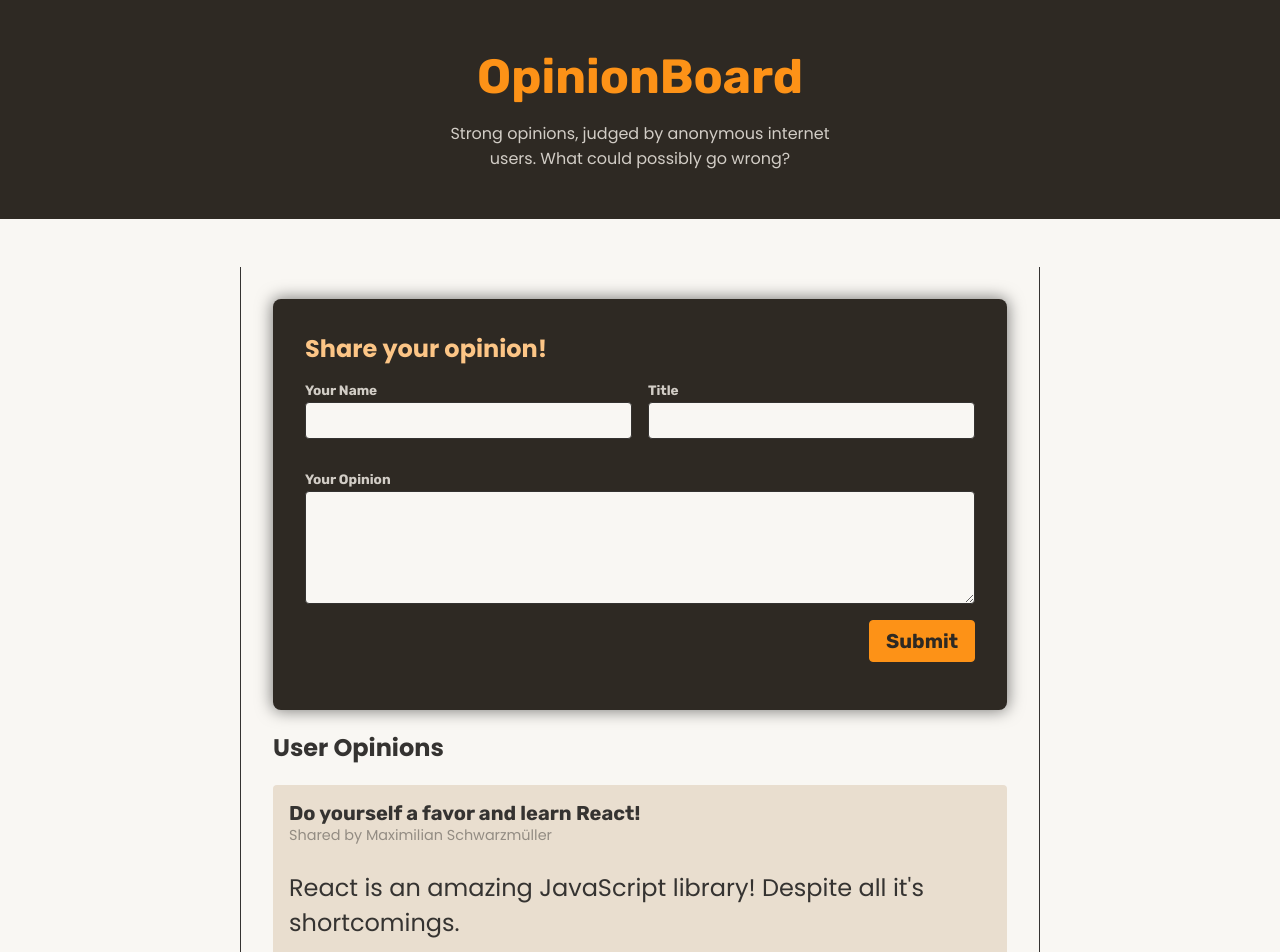
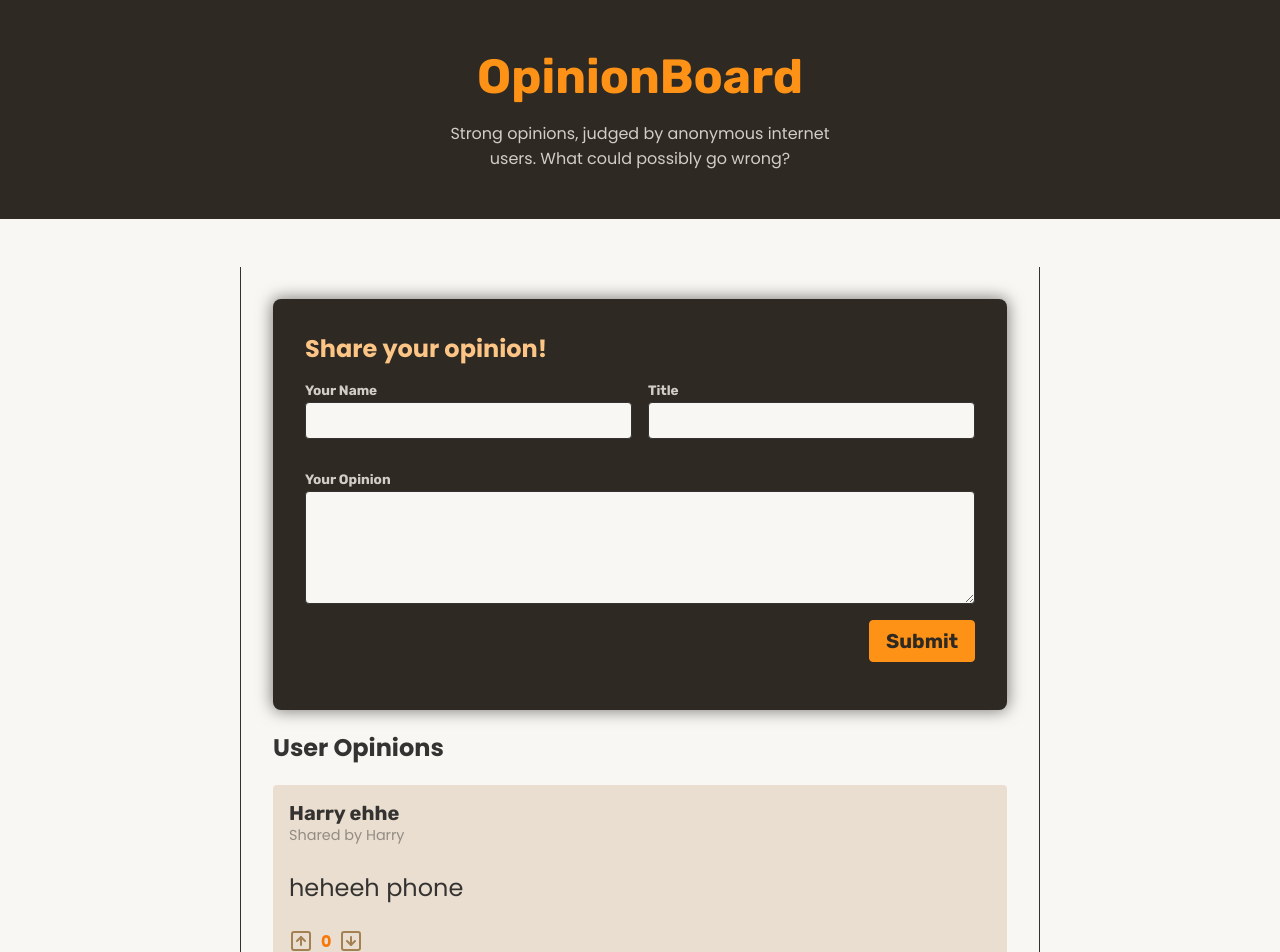
Before and after one commit to harryphma/React_Prj_18.1, a React (Vite) app: page / in a window 1280 px wide. Shown: the top 952 px of the page. Built offline with nearby package versions, Linux system fonts and the light colour scheme; data requests are answered from the project's data file.

Commit message:
connect to backend

```diff
--- a/backend/db.json
+++ b/backend/db.json
@@ -1,5 +1,12 @@
 {
   "opinions": [
+    {
+      "id": 1736125245214,
+      "votes": 0,
+      "userName": "Harry",
+      "title": "Harry ehhe",
+      "body": "heheeh phone"
+    },
     {
       "id": 1,
       "userName": "Maximilian Schwarzmüller",
--- a/src/components/NewOpinion.jsx
+++ b/src/components/NewOpinion.jsx
@@ -1,9 +1,10 @@
-import { useActionState } from "react";
+import { useActionState, use } from "react";
+import { OpinionsContext } from "../store/opinions-context";
 
 
 export function NewOpinion() {
-
-  function shareOpinionAction(prevFormState, formData){
+  const {addOpinion} = use(OpinionsContext);
+  async function shareOpinionAction(prevFormState, formData){
     const title = formData.get('title');
     const body = formData.get('body');
     const userName = formData.get('userName');
@@ -31,6 +32,7 @@
     }
 
     //submit to backend
+    await addOpinion({title, body, userName})
 
     return {errors: null};
   }
```
